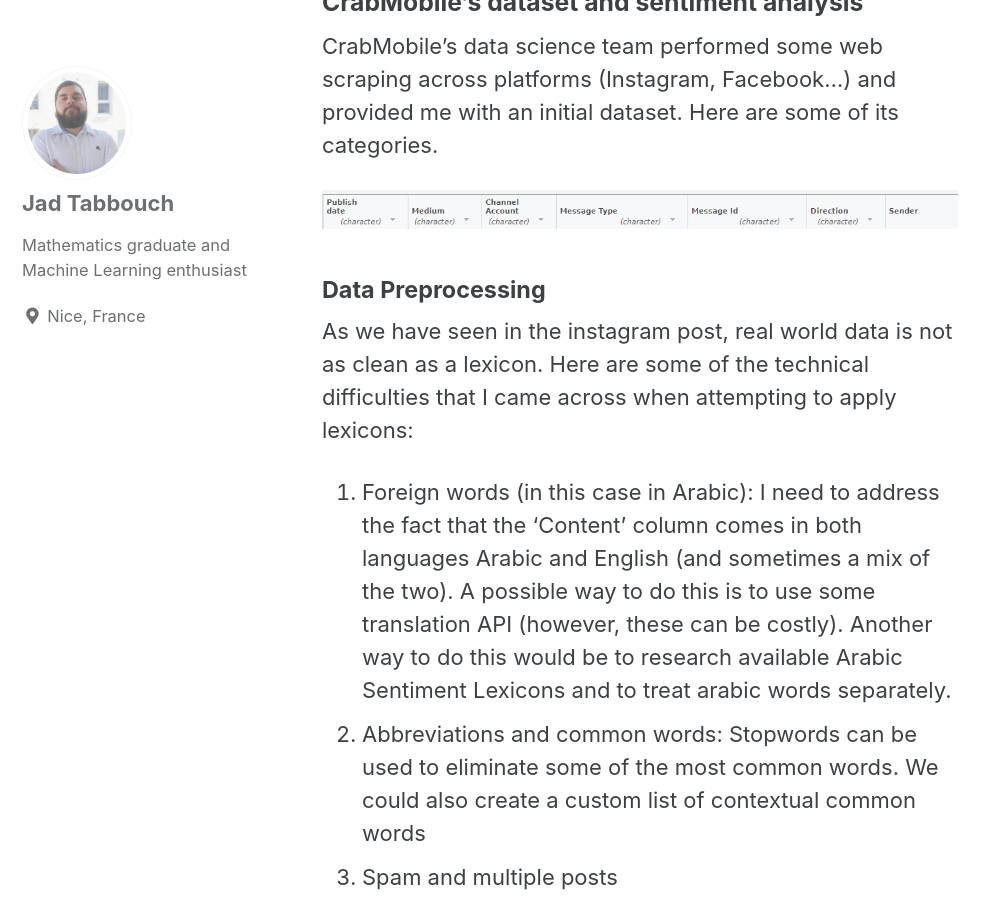
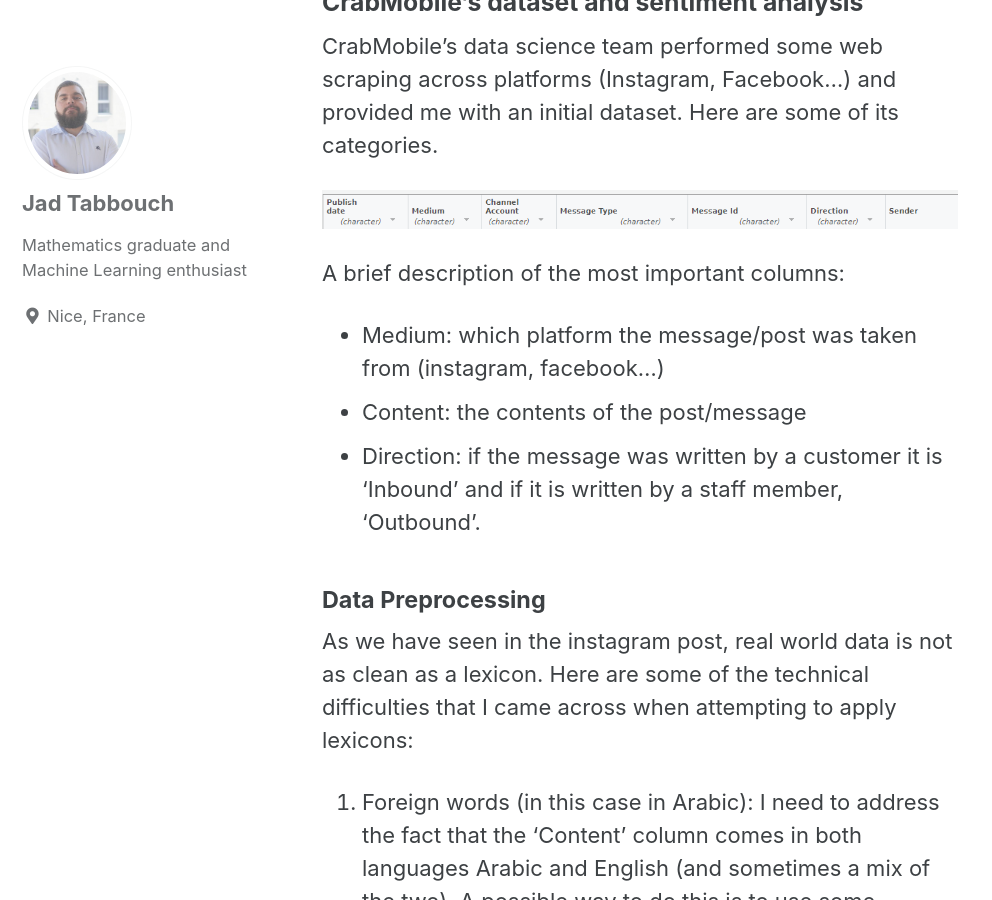
Before and after one commit to jad-tab/jad-tab.github.io, a Jekyll site: the page built from _posts/2020-04-06-NLP.md, in a window 1280 px wide and 900 px high, scrolled down 4423 px. Shown: the whole window, without its empty margins (0-992 px from the left). Built offline with Jekyll 4.4.1, drawn with Linux system fonts in a browser that asks for light colours; cached includes are drawn as plain includes.

Commit message:
Update 2020-04-06-NLP.md

```diff
--- a/_posts/2020-04-06-NLP.md
+++ b/_posts/2020-04-06-NLP.md
@@ -83,7 +83,11 @@
 
 ![alt]({{ site.url }}{{ site.baseurl }}/stc/categories.PNG)
 
+A brief description of the most important columns:
 
+- Medium: which platform the message/post was taken from (instagram, facebook...)
+- Content: the contents of the post/message
+- Direction: if the message was written by a customer it is ‘Inbound’ and if it is written by a staff member, ‘Outbound’.
 
 #### Data Preprocessing
 
```
